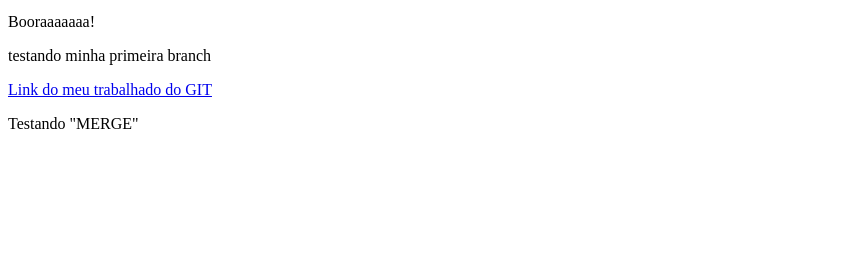
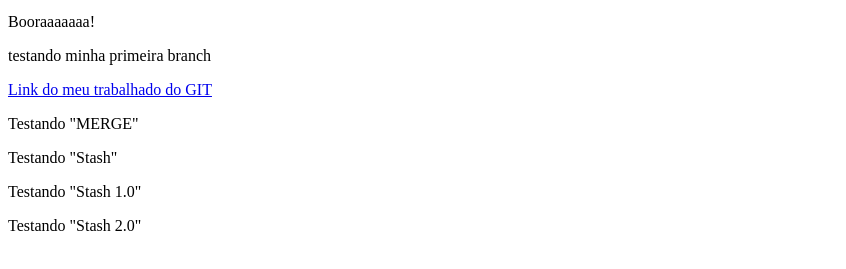
Before and after one commit to HugoDevSouza/curso_git_1, a plain HTML site: page index.html in a window 1280 px wide. Shown: the part 101-370 px from the top of the page, without its empty margins (0-846 px from the left). Drawn offline with Linux system fonts and the light colour scheme.

Commit message:
testando o git stash

```diff
--- a/index.html
+++ b/index.html
@@ -14,6 +14,9 @@
     <p>testando minha primeira branch</p>
     <a href="https://github.com/HugoDevSouza/curso_git_1.git">Link do meu trabalhado do GIT</a>
     <p>Testando "MERGE"</p>
+    <p>Testando "Stash"</p>
+    <p>Testando "Stash 1.0"</p>
+    <p>Testando "Stash 2.0"</p>
 
 </body>
 </html>
```
